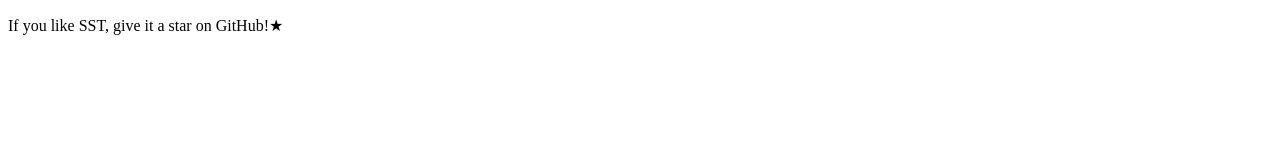
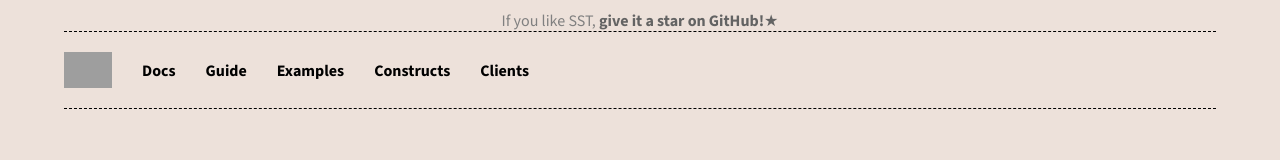
Before and after one commit to Saketh-Reddy-Bejadi/SST_Clone, a plain HTML site: page index.html in a window 1280 px wide. Drawn offline with nearby package versions, Linux system fonts and the light colour scheme; grey boxes are pictures that could not be loaded.

Commit message:
done with navbar

```diff
--- a/css/style.css
+++ /dev/null
@@ -1,8 +0,0 @@
-*{
-    padding: 0;
-    margin: 0;
-    box-sizing: border-box;
-}
-body{
-    background-color: #F4C9BC;
-}
--- a/index.html
+++ b/index.html
@@ -4,12 +4,34 @@
     <meta charset="UTF-8">
     <meta name="viewport" content="width=device-width, initial-scale=1.0">
     <title>SST_Clone</title>
+    <link rel="preconnect" href="https://fonts.googleapis.com">
+    <link rel="preconnect" href="https://fonts.gstatic.com" crossorigin>
+    <link href="https://fonts.googleapis.com/css2?family=Source+Sans+3:ital,wght@0,300;0,400;0,500;0,700;0,900;1,300;1,400;1,500;1,700;1,900&display=swap" rel="stylesheet">
+    <link rel="stylesheet" href="https://cdnjs.cloudflare.com/ajax/libs/font-awesome/6.4.2/css/all.min.css" integrity="sha512-z3gLpd7yknf1YoNbCzqRKc4qyor8gaKU1qmn+CShxbuBusANI9QpRohGBreCFkKxLhei6S9CQXFEbbKuqLg0DA==" crossorigin="anonymous" referrerpolicy="no-referrer" />
+    <link rel="stylesheet" href="style.css">
 </head>
 <body>
     <div id="main">
         <div class="first_section">
-            <p>If you like SST, give it a star on GitHub!★</p>
+            <p>If you like SST, <span class="bold" >give it a star on GitHub!★</span></p>
         </div>
+        <div class="border"></div>
+        <div class="nav_div">
+            <nav>
+                <img src="https://sst.dev/assets/lander/logo/sst.svg" height="36" alt="">
+                <p>Docs</p>
+                <p>Guide</p>
+                <p>Examples</p>
+                <p>Constructs</p>
+                <p>Clients</p>
+                <!-- <div>
+                    <button class="contact_btn" ><img src="https://sst.dev/assets/lander/discord-mark-white.svg" height="15px"  alt=""></button>
+                    <button class="contact_btn" ><img src="github.png" height="15px" alt=""></button>
+                </div> -->
+            </nav>
+        </div>
+        <div class="border"></div>
+
     </div>
 </body>
 </html>
--- /dev/null
+++ b/style.css
@@ -0,0 +1,50 @@
+*{
+    padding: 0;
+    margin: 0;
+    box-sizing: border-box;
+}
+body{
+    background-color:#EDE1DA;
+    font-family: 'Source Sans 3', sans-serif;
+}
+.first_section{
+    display: flex;
+    justify-content: center;
+    align-items: center;
+    margin-top: 10px;
+    color: gray;
+}
+.bold{
+    font-weight: 550;
+    color:rgb(99, 99, 99);
+}
+.nav_div{
+    display: flex;
+    justify-content: center;
+    padding: 20px 0px;
+}
+.border{
+    border-top: 1px black dashed;
+    margin-top: 10px;
+    width: 90%;
+    margin: auto;
+}
+nav{
+    width: 90%;
+    display: flex;
+    align-items: center;
+    font-weight: 550;
+    gap: 30px;
+}
+.contact_btn{
+    background-color: #E27152;
+    width: 32px;
+    height: 32px;
+    border: none;
+    border-radius: 5px;
+    padding: 5px;
+}
+nav>div{
+    margin-left: 250px;
+    gap: 90px;
+}
```
Also changed, not shown: github.png (added).
